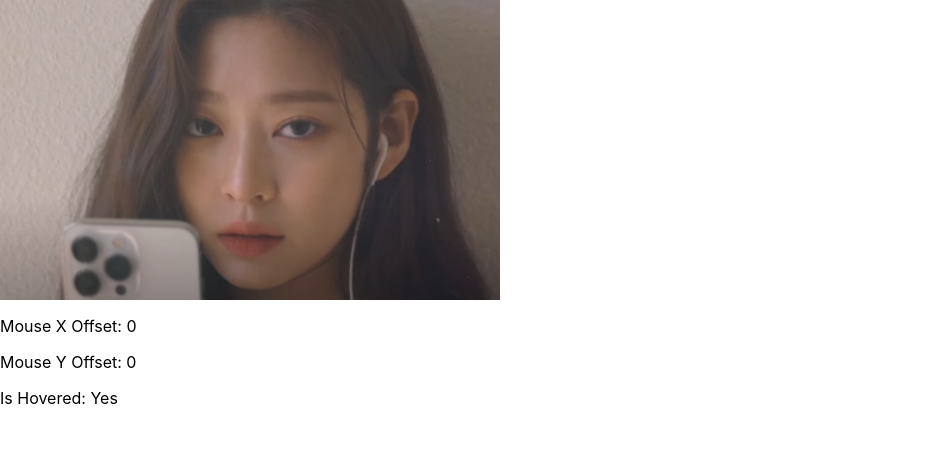
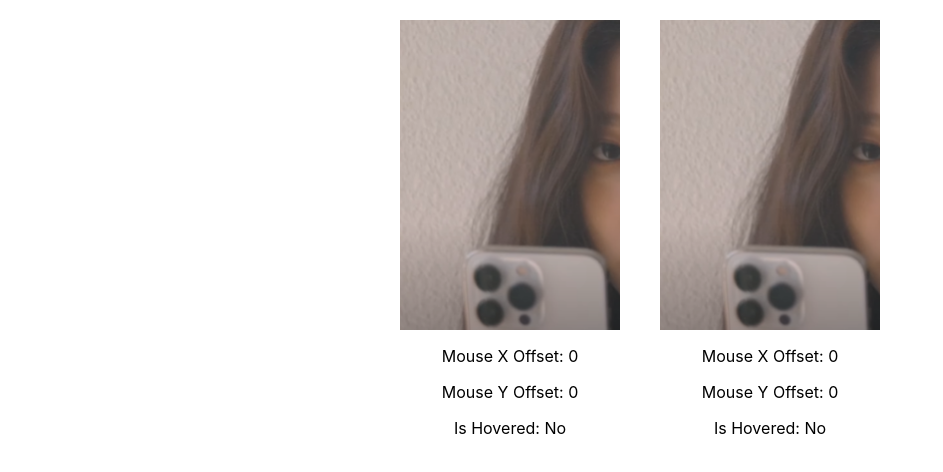
Before and after one commit to KJW519/Portfolio, a React (Create React App) app: page /card in a window 1280 px wide. Shown: the top 472 px of the page, without its empty margins (0-943 px from the left). Built offline with nearby package versions, Linux system fonts and the light colour scheme.

Commit message:
CardRotate

```diff
--- a/src/Components/Web/CardPage/Cards.js
+++ b/src/Components/Web/CardPage/Cards.js
@@ -1,49 +1,91 @@
-import React, {useRef, useState} from 'react';
+import React, { useState } from 'react';
 import styled from "styled-components";
-import Minju from "../../../Assets/img/Minju.png"
+import Minju from "../../../Assets/img/Minju.png";
 
-const Container = styled.div `
+// 카드들을 담을 컨테이너 스타일링
+const Container = styled.div`
+    display: flex;
+    flex-wrap: wrap;
+    justify-content: center;
+`;
+
+// 각각의 카드를 담을 스타일링된 컨테이너
+const CardContainer = styled.div`
     width: 220px;
     height: 310px;
-    position: relative;
+    perspective: 350px;
+    text-align: center;
+    margin: 20px;
 `;
 
-const Card = styled.div `
-    width: 500px;
-    height: 300px;
+// 실제 카드의 스타일링
+const Card = styled.div`
+    width: 100%;
+    height: 100%;
     background-image: url(${Minju});
     background-size: cover;
-    transition : all 0.3s ease-in-out;
-    `;
+    transition: transform 0.1s ease-in-out;
+    transform-style: preserve-3d;
+    // offsetX, offsetY에 따라 회전 각도 설정, isHovered에 따라 hover 상태일 때만 회전
+    transform: ${props => props.isHovered ? `rotateY(${ -1/5 * props.offsetX + 20 }deg) rotateX(${4/30 * props.offsetY - 20 }deg)` : 'none'};
+`;
 
+// CardPage 컴포넌트
 const CardPage = () => {
-    const [offset, setOffset] = useState({x: 0, y: 0});
-    const [isHovered, setIsHovered] = useState(false);
+    // 카드들의 상태를 관리하는 state
+    const [cards, setCards] = useState([
+        { id: 1, offsetX: 0, offsetY: 0, isHovered: false },
+        { id: 2, offsetX: 0, offsetY: 0, isHovered: false },
+        // 필요한 만큼 카드 추가 가능
+    ]);
 
-    const handleMouseMove = (event) => {
-        const {offsetX, offsetY} = event.nativeEvent;
-        setOffset({x: offsetX, y: offsetY});
+    // 마우스 이동 시 호출되는 함수, offsetX, offsetY 업데이트
+    const handleMouseMove = (index, event) => {
+        const { offsetX, offsetY } = event.nativeEvent;
+        setCards(prevCards => prevCards.map((card, i) => {
+            if (i === index) {
+                return { ...card, offsetX, offsetY };
+            }
+            return card;
+        }));
     };
 
-    const handleMouseEnter = () => {
-        setIsHovered(true);
-      };
+    // 마우스 진입 시 호출되는 함수, isHovered 상태를 true로 업데이트
+    const handleMouseEnter = (index) => {
+        setCards(prevCards => prevCards.map((card, i) => {
+            if (i === index) {
+                return { ...card, isHovered: true };
+            }
+            return card;
+        }));
+    };
 
-      const handleMouseLeave = () => {
-        setIsHovered(false);
-        setOffset({x: 0, y: 0})
-      };
+    // 마우스 이탈 시 호출되는 함수, isHovered 상태를 false로 업데이트하고 offsetX, offsetY를 초기화
+    const handleMouseLeave = (index) => {
+        setCards(prevCards => prevCards.map((card, i) => {
+            if (i === index) {
+                return { ...card, isHovered: false};
+            }
+            return card;
+        }));
+    };
 
     return (
-        <Container onMouseMove={handleMouseMove} onMouseEnter={handleMouseEnter} onMouseLeave={handleMouseLeave}>
-            <Card offsetX={offset.x} offsetY={offset.y}/>
-
-            <p>Mouse X Offset: {offset.x}</p>
-            <p>Mouse Y Offset: {offset.y}</p>
-            <p>Is Hovered: {isHovered ? 'Yes' : 'No'}</p>
+        <Container>
+            {/* cards 배열을 map 함수를 사용하여 각각의 카드를 생성 */}
+            {cards.map((card, index) => (
+                <CardContainer key={card.id} onMouseMove={(event) => handleMouseMove(index, event)}>
+                    {/* 각 카드에 대한 마우스 이벤트 및 상태 전달 */}
+                    <Card offsetX={card.offsetX} offsetY={card.offsetY} isHovered={card.isHovered}
+                          onMouseEnter={() => handleMouseEnter(index)}
+                          onMouseLeave={() => handleMouseLeave(index)} />
+                    <p>Mouse X Offset: {card.offsetX}</p>
+                    <p>Mouse Y Offset: {card.offsetY}</p>
+                    <p>Is Hovered: {card.isHovered ? 'Yes' : 'No'}</p>
+                </CardContainer>
+            ))}
         </Container>
     );
-
 };
 
 export default CardPage;
```
